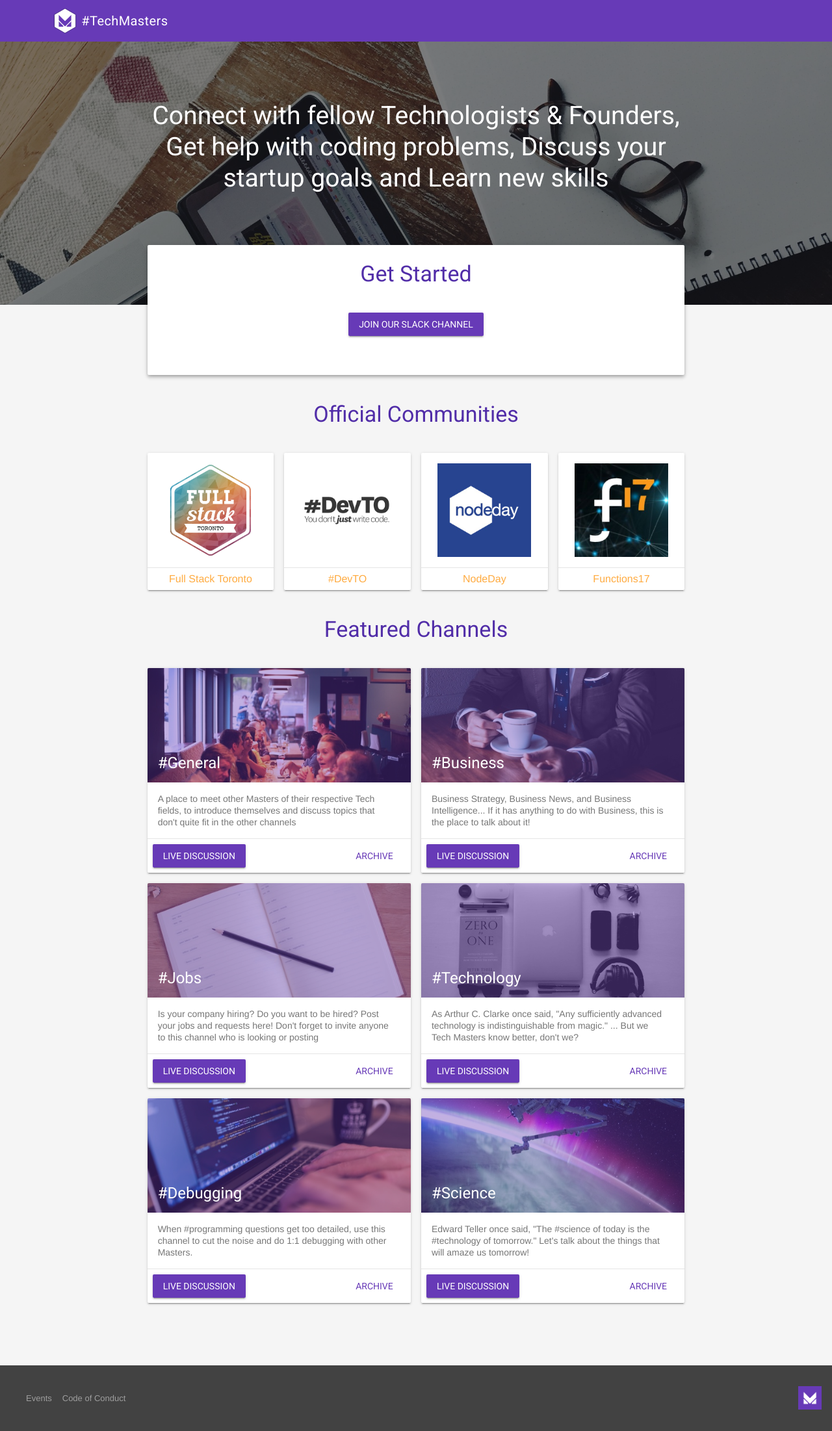
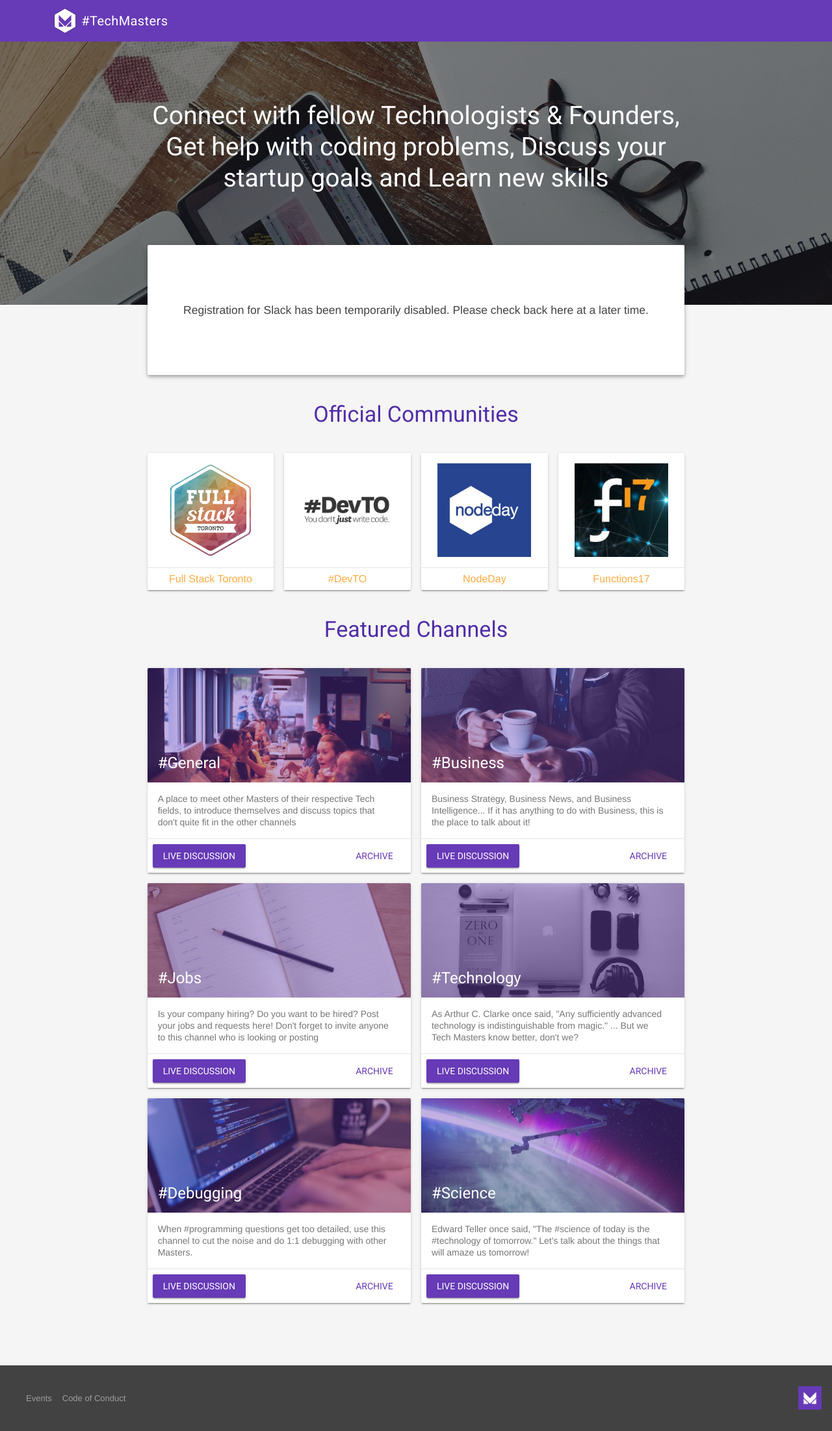
Before and after one commit to TechnologyMasters/techmasters.chat, a Jekyll site: the page built from index.html, in a window 1280 px wide. Shown: the whole page at 65% size. Built offline with Jekyll 4.4.1, drawn with Linux system fonts in a browser that asks for light colours.

Commit message:
chore(home): remove slack registration link
- add notice of removal

```diff
--- a/css/home.scss
+++ b/css/home.scss
@@ -10,6 +10,11 @@
 
 .tm-main {
   margin-top: -12vh;
+}
+
+.tm-card--join {
+  font-size: 1.25rem;
+  justify-content: center;
 }
 
 .tm-card-channel {
--- a/index.html
+++ b/index.html
@@ -46,10 +46,9 @@ partners:
 
 <div class="tm-container mdl-grid">
   <div class="tm-card tm-card--join mdl-card mdl-color--white mdl-shadow--4dp mdl-color-text--grey-800 mdl-cell mdl-cell--8-col mdl-cell--2-offset-desktop">
-    <h3 class="mdl-typography--text-center mdl-color-text--primary-dark">Get Started</h3>
     <div class="mdl-grid">
       <div class="mdl-cell mdl-cell--12-col">
-        <a class="mdl-button mdl-button--colored mdl-button--raised mdl-js-button mdl-js-ripple-effect" href="https://join.slack.com/t/techmasters/shared_invite/enQtNTM3MDM1MDgyMjQ1LWJhYTlkZWViYWE0OTQ0MDI2NWJkZDgyZDVjYTQ1ZTYxMjRkM2E5ZGQxMTVmOTA3YThhNTA3ODhmMTIyMDc3MDI">Join our Slack Channel</a>
+        Registration for Slack has been temporarily disabled. Please check back here at a later time.
       </div>
     </div>
   </div>
```
